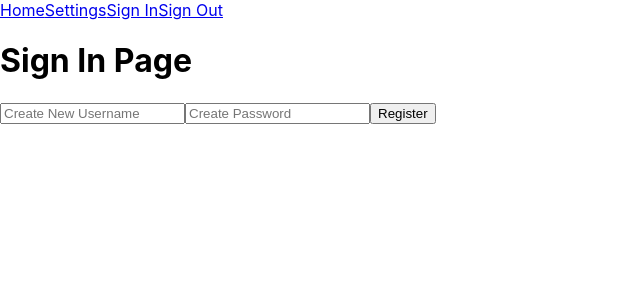
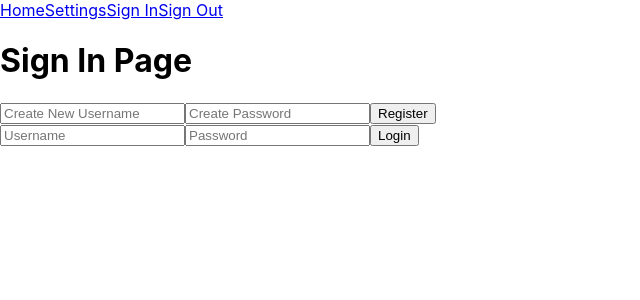
Before and after one commit to RamiLorca/cash-pal, a React (Create React App) app in the folder cash-pal/: page /signin in a window 1280 px wide. Shown: the top 300 px of the page, without its empty margins (0-640 px from the left). Built offline with nearby package versions, Linux system fonts and the light colour scheme.

Commit message:
Created the SignInForm component and added it to the SignIn page

```diff
--- /dev/null
+++ b/cash-pal/src/components/sign in components/SignInForm.component.tsx
@@ -0,0 +1,68 @@
+import React, { useState } from 'react';
+import { fetchSignInDetails } from '../../utilities/UserUtils';
+import {
+  setAccountBalance,
+  setActivated,
+  setAuthorities,
+  setAccountId,
+  setToken,
+} from "../../features/account";
+import { useSelector, useDispatch } from "react-redux";
+import type { RootState } from "../../store";
+
+function SignInForm() {
+
+  const dispatch = useDispatch();
+
+  const { account } = useSelector((state: RootState) => ({
+    account: state.account,
+  }));
+
+  const accountId = useSelector((state: RootState) => state.account.account_id);
+  const { token } = useSelector((state: RootState) => state.account);
+
+  const [username, setUsername] = useState("");
+  const [password, setPassword] = useState("");
+
+  const handleSignIn = async (e: React.FormEvent) => {
+    e.preventDefault();
+
+    try {
+      const response = await fetchSignInDetails(username, password);
+
+      dispatch(setAccountId(response.account.account_id));
+      dispatch(setActivated(response.account.activated));
+      dispatch(setAuthorities(response.account.authorities.name));
+      dispatch(setToken(response.token));
+
+      setUsername("");
+      setPassword("");
+
+      console.log("Logged in as: " + username);
+    } catch (error) {
+      console.error(error);
+    }
+  }
+
+  return (
+    <form onSubmit={handleSignIn}>
+      <input
+        type="text"
+        placeholder="Username"
+        value={username}
+        onChange={(e) => setUsername(e.target.value)}
+      />
+
+      <input
+        type="password"
+        placeholder="Password"
+        value={password}
+        onChange={(e) => setPassword(e.target.value)}
+      />
+
+      <button type="submit">Login</button>
+    </form>
+  )
+}
+
+export default SignInForm
--- a/cash-pal/src/router/SignIn.component.tsx
+++ b/cash-pal/src/router/SignIn.component.tsx
@@ -1,10 +1,12 @@
 import RegistrationForm from "../components/register components/RegistrationForm.component";
+import SignInForm from "../components/sign in components/SignInForm.component";
 
 const SignIn = () => {
   return (
     <div>
       <h1>Sign In Page</h1>
       <RegistrationForm />
+      <SignInForm />
     </div>
   )
 }
--- a/cash-pal/src/utilities/UserUtils.tsx
+++ b/cash-pal/src/utilities/UserUtils.tsx
@@ -1,4 +1,6 @@
 import axios from "axios";
+import store from "../store";
+import { setToken } from "../features/account";
 
 const API_BASE_URL = process.env.REACT_APP_API_BASE_URL;
 
@@ -23,3 +25,22 @@ export const register = async (username: string, password: string) => {
     throw new Error("Failed to register");
   }
 };
+
+export const fetchSignInDetails = async (username: string, password: string) => {
+  try {
+    const response = await axios.post(`http://localhost:8080/login`, {
+      username,
+      password,
+    });
+    if (response.status === 200) {
+      const { token } = response.data;
+      store.dispatch(setToken(token));
+    } else {
+      throw new Error("Failed to log in");
+    }
+    return response.data;
+  } catch (error) {
+    console.error(error);
+    throw new Error("Failed to log in");
+  }
+};
```
Lines whose indentation alone changed are shown as unchanged.
